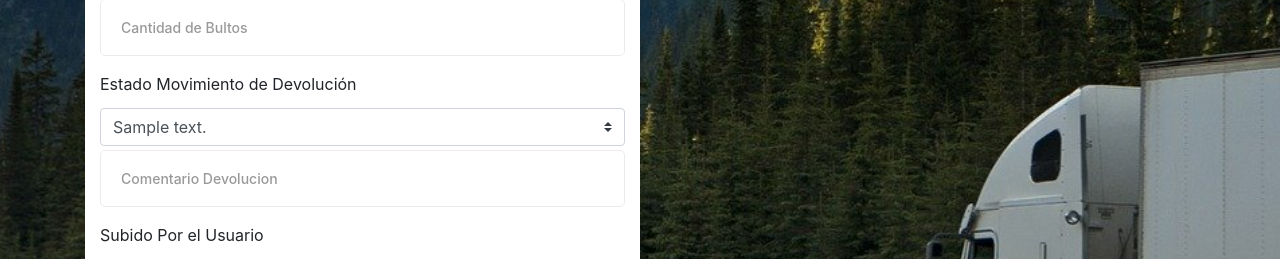
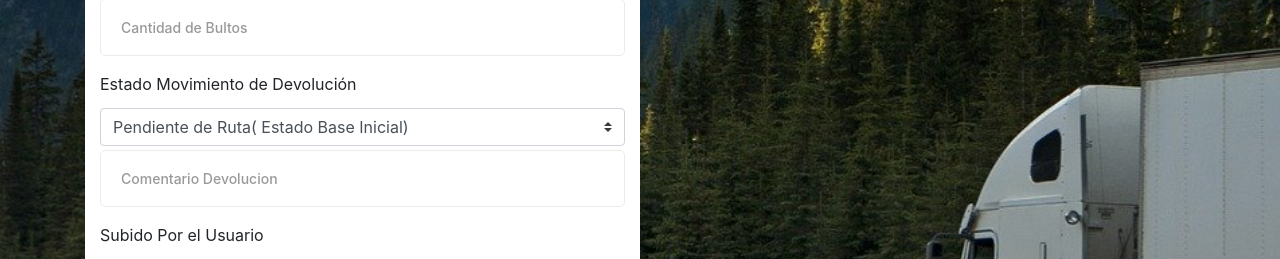
Before and after one commit to egrilli/mod_dev_cloud, a Django app: template app_dev/templates/devolucion_ingreso.html in a window 1280 px wide. Shown: the part 1095-1354 px from the top of the page. Run offline with Django 3.2, Linux system fonts and the light colour scheme; tables that the repository leaves empty hold one stand-in row (values such as "Sample post"); the template is opened without the code that fills it: values that come from a table or form of the project are taken from there, most other values are stand-ins (such as "Sample title", 1, 10 or a date in 2020); some libraries are stand-ins or nearby versions; some web fonts are replaced.

Commit message:
Update devolucion_ingreso.html

```diff
--- a/app_dev/templates/devolucion_ingreso.html
+++ b/app_dev/templates/devolucion_ingreso.html
@@ -157,9 +157,8 @@
                         <label for=""> Estado Movimiento de Devolución  </label>
                         <select class="custom-select my-1 mr-sm-2" name="dev_state"
                             value="{{request.session.register_state_return}}">
-                            {% for value,text in devStates %}
-                            <option value="{{value}}">{{text}}</option>
-                            {% endfor %}
+                            <option value="Pendiente de Ruta( Estado Base Inicial)">Pendiente de Ruta( Estado Base Inicial)</option>
+
                         </select>
 
                         <div class="form-group">
```
